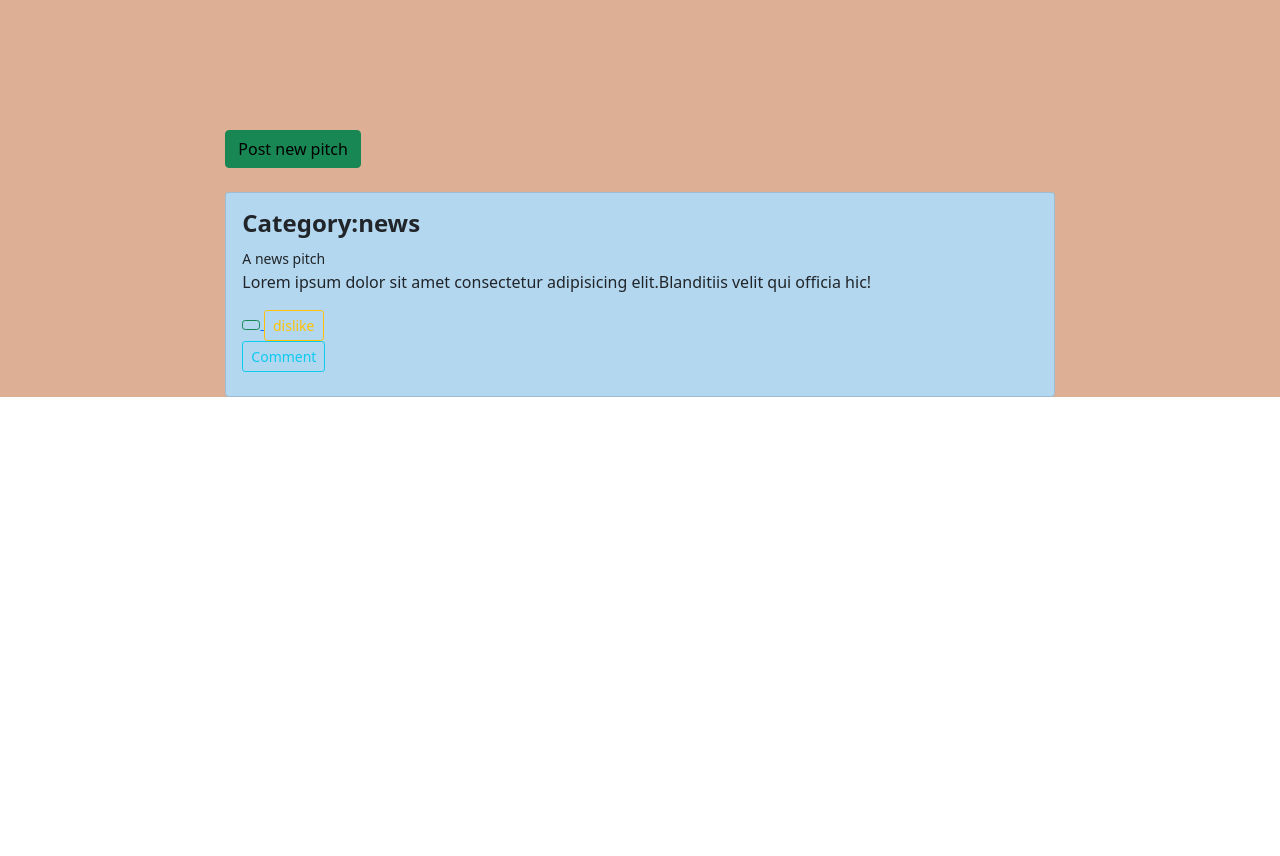
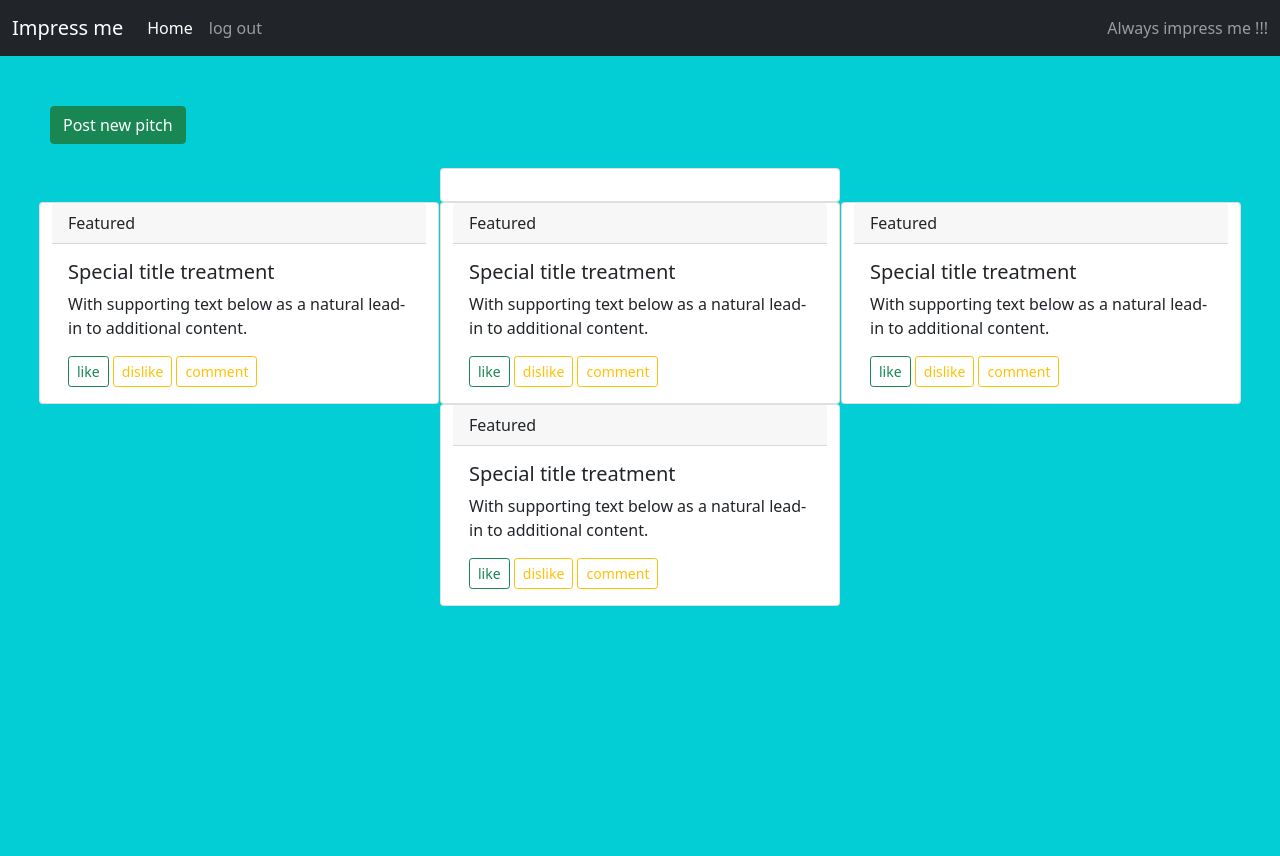
Before and after one commit to bensammwaniki/Impress-me, a Flask app: page / in a window 1280 px wide. Before the commit the page ends 397 px from the top, so only its background shows below. Run offline with Flask 2, Linux system fonts and the light colour scheme; data that the repository does not hold is empty; some libraries are stand-ins or nearby versions.

Commit message:
added templates nav bar

```diff
--- a/app/templates/base.html
+++ b/app/templates/base.html
@@ -11,8 +11,39 @@
 </head>
 
 <body>
-{% block nav %}
-{% endblock %}
+{% block navbar %}
+    <nav class="navbar navbar-expand-lg navbar-dark bg-dark">
+        <div class="container-fluid">
+          <a class="navbar-brand" href="#">Impress me</a>
+          <button class="navbar-toggler" type="button" data-bs-toggle="collapse" data-bs-target="#navbarText" aria-controls="navbarText" aria-expanded="false" aria-label="Toggle navigation">
+            <span class="navbar-toggler-icon"></span>
+          </button>
+          <div class="collapse navbar-collapse" id="navbarText">
+            <ul class="navbar-nav me-auto mb-2 mb-lg-0">
+              <li class="nav-item">
+                <a class="nav-link active" aria-current="page" href="#">Home</a>
+              </li>
+
+              {% if current_user.is_authenticated %}
+              <li class="nav-item">
+                <a class="nav-link" href="{{url_for('auth.login')}}">login</a>
+              </li>
+              {% else %}
+
+              <li class="nav-item">
+                <a class="nav-link" href="{{url_for('auth.logout')}}">log out</a>
+              </li>
+              {% endif%}
+
+            </ul>
+            <span class="navbar-text">
+              Always impress me !!!
+            </span>
+          </div>
+        </div>
+      </nav>
+      {% endblock navbar %}
+
 
 {% block content %}
 
--- a/app/templates/index.html
+++ b/app/templates/index.html
@@ -8,56 +8,92 @@
     {% endblock %}
     <body>
     {% block content %}
-<div class="container-fluid">
-    <div  style="background-color:#DDAF94; padding-top: 130px;" class="row">
+<div class="container-fluid" style="background-color:#04CED5; padding: 50px;min-height: 100vh;">
+        <a href="{{ url_for('main.new_pitch') }}"><button style="color: rgb(255, 255, 255);" class="btn btn-success">Post new pitch</button></a>
+            <br>
+            <br>
+            <div class="row">
+                <div class="card" style="width: 25rem;">
+                    <div class="card-body">
+                        {{macros.displayPitches(pitch)}}
+                    </div>
+                </div>
+            </div>
 
-        <div class="col-md-2">
+                <div class="row">
+                    <div class="card" style="width: 25rem;">
+                        <div class="card-header">
+                          Featured
+                        </div>
+                        <div class="card-body">
+                          <h5 class="card-title">Special title treatment</h5>
+                          <p class="card-text">With supporting text below as a natural lead-in to additional content.</p>
+                          <a href="#"><button class="btn btn-outline-success btn-sm like">like</button></a>
+                          <a href="#"><button class="btn btn-outline-warning btn-sm dislike">dislike</button></a>
+                          <a href="#" class="btn btn-outline-warning btn-sm" id="comment">comment</a>
+                        </div>
+                      </div>
+
+                      <div class="card" style="width: 25rem;">
+                        <div class="card-header">
+                          Featured
+                        </div>
+                        <div class="card-body">
+                          <h5 class="card-title">Special title treatment</h5>
+                          <p class="card-text">With supporting text below as a natural lead-in to additional content.</p>
+                          <a href="#"><button class="btn btn-outline-success btn-sm like">like</button></a>
+                          <a href="#"><button class="btn btn-outline-warning btn-sm dislike">dislike</button></a>
+                          <a href="#" class="btn btn-outline-warning btn-sm" id="comment">comment</a>
+                        </div>
+                      </div>
 
 
-        </div>
-        <div class="col-md-8">
-        <a href="{{ url_for('main.new_pitch') }}"><button style="color: black;" class="btn btn-success">Post new pitch</button></a>
-            <br>
+                      <div class="card" style="width: 25rem;">
+                        <div class="card-header">
+                          Featured
+                        </div>
+                        <div class="card-body">
+                          <h5 class="card-title">Special title treatment</h5>
+                          <p class="card-text">With supporting text below as a natural lead-in to additional content.</p>
+                          <a href="#"><button class="btn btn-outline-success btn-sm like">like</button></a>
+                          <a href="#"><button class="btn btn-outline-warning btn-sm dislike">dislike</button></a>
+                          <a href="#" class="btn btn-outline-warning btn-sm" id="comment">comment</a>
+                        </div>
+                      </div>
 
-            <br>
-            <div>{{macros.displayPitches(pitch)}}</div>
+                      <div class="card" style="width: 25rem;">
+                        <div class="card-header">
+                          Featured
+                        </div>
+                        <div class="card-body">
+                          <h5 class="card-title">Special title treatment</h5>
+                          <p class="card-text">With supporting text below as a natural lead-in to additional content.</p>
+                          <a href="#"><button class="btn btn-outline-success btn-sm like">like</button></a>
+                          <a href="#"><button class="btn btn-outline-warning btn-sm dislike">dislike</button></a>
+                          <a href="#" class="btn btn-outline-warning btn-sm" id="comment">comment</a>
+                        </div>
+                      </div>
 
-                <div style="background-color:#b3d7ef;" class="card">
-                    <article class="media content-section">
-                        <div class="card-title">
-
-                        <div class="card-body">
-
-                            <h4 style="font-weight: bold;">Category:news</h4>
-                            <small> A news pitch </small>
-                            <p>Lorem ipsum dolor sit amet consectetur adipisicing elit.Blanditiis velit qui officia hic!</p>
-                        <small><a href="#"><button class="btn btn-outline-success btn-sm" id="like"> </button>
-                            </a> <a href="#"><button class="btn btn-outline-warning btn-sm" id="dislike">dislike</button>
-                            </a>
-                        </small>
-                            <div>
-                                <a href=""> <button class="btn btn-outline-info btn-sm" id="comment">Comment</button> </a>
-                            </div>
-                        </div>
-
-                        </div>
-                    </article>
                 </div>
-        </div>
-    </div>
 </div>
+<style>
+    .row{
+        display: flex;
+        justify-content: space-evenly;
+    }
+</style>
 <script type="text/javascript">
 $(document).ready(function(){
     var like=0
     var dislike=0
-    $("#like").click(function(){
+    $(".like").click(function(){
         like++;
-        document.getElementById("name").innerHTML=like
+        document.getElementsByClassName("like").innerHTML="like" + like
 
 });
-$("#dislike").click(function(){
+$(".dislike").click(function(){
         dislike++;
-        document.getElementById("mane").innerHTML=dislike
+        document.getElementById("mane").innerHTML="dislike" + dislike
 
 });
 
@@ -65,4 +101,3 @@ $("#dislike").click(function(){
 
 </script>
 {% endblock  %}
-    </body>
```
Also changed, not shown: app/templates/navbar.html (deleted, +0 -32 lines).
